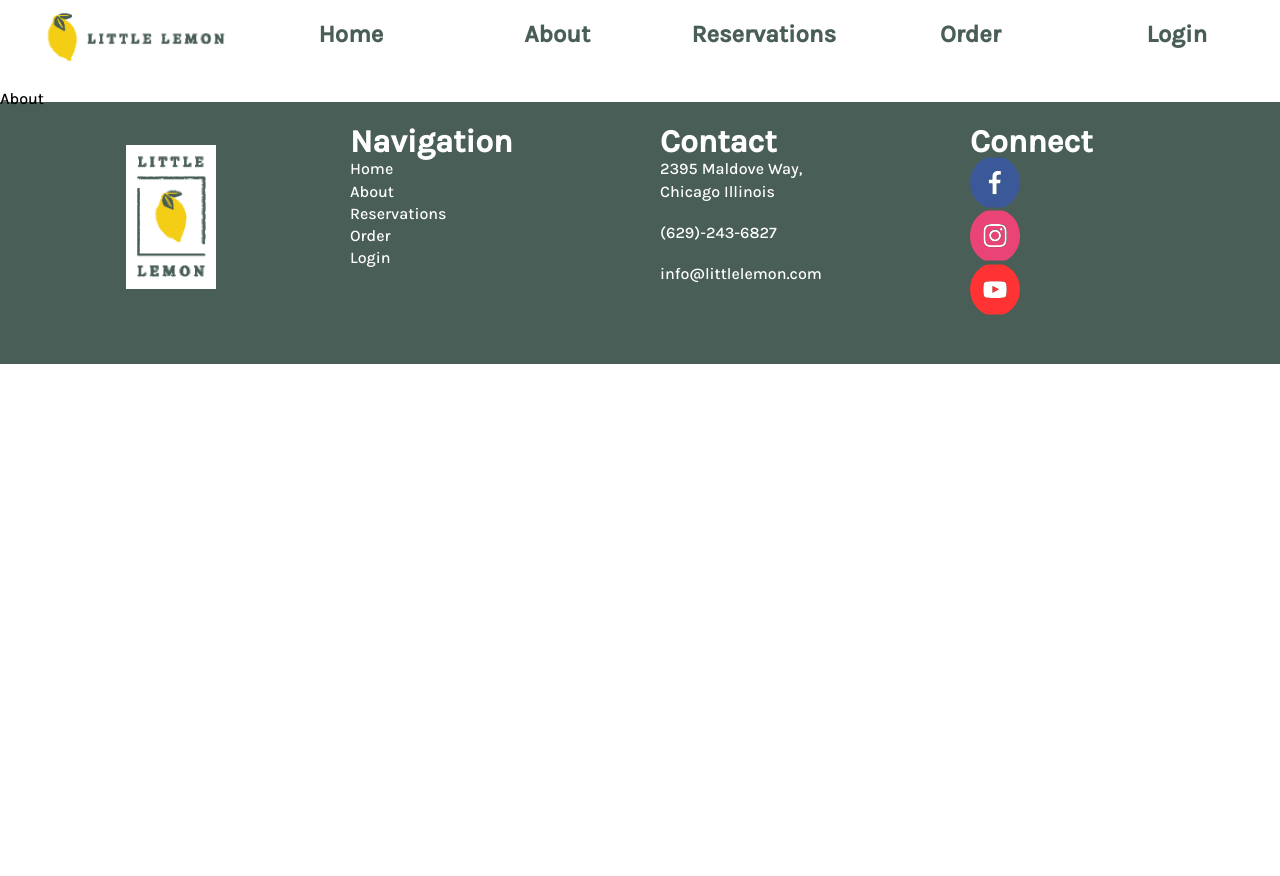
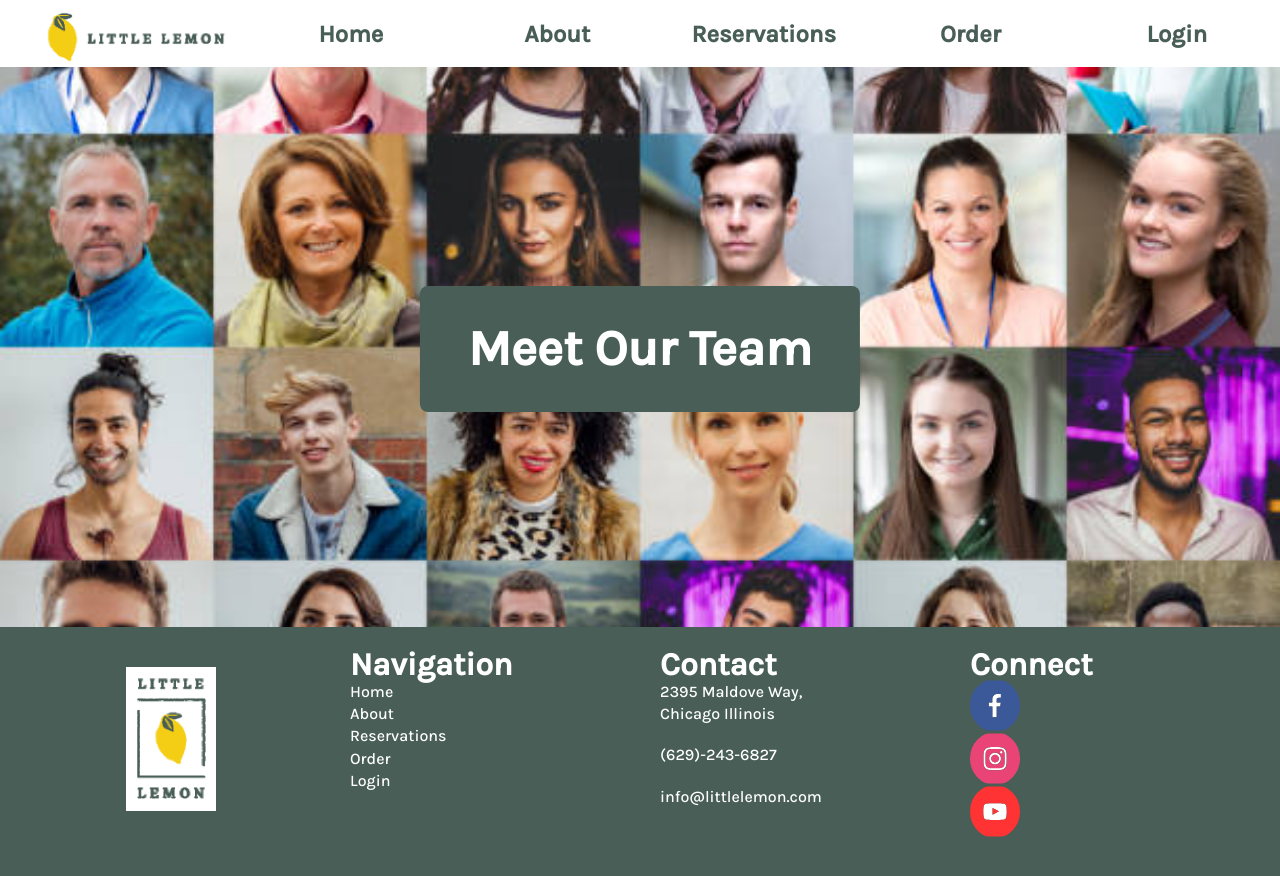
Before and after one commit to Ramasanjaya22/little-lemon-website, a React (Create React App) app: page /about in a window 1280 px wide. Shown: the top 876 px of the page. Before the commit the page ends 800 px from the top, so only its background shows below. Built offline with nearby package versions, Linux system fonts and the light colour scheme; a web font is replaced by a local one.

Commit message:
add about-us

```diff
--- a/src/App.css
+++ b/src/App.css
@@ -385,8 +385,8 @@ footer > menu {
 }
 
 .header-reserve {
-  width: 100vw; /* width of container */
-  height: 20rem; /* height of container */
+  width: 100%;
+  height: 70vh;
   object-fit: cover;
 }
 
--- a/src/components/pages/About.jsx
+++ b/src/components/pages/About.jsx
@@ -1,8 +1,11 @@
 import React from 'react'
+import Heading from '../sections/Aboutpages/Heading'
 
 const About = () => {
   return (
-    <div>About</div>
+    <>
+     <Heading />
+    </>
   )
 }
 
--- /dev/null
+++ b/src/components/sections/Aboutpages/Heading.jsx
@@ -0,0 +1,18 @@
+import React from "react";
+import AboutUs from "../../../assets/about-us.jpg";
+const Heading = () => {
+  return (
+    <header className="reserve-table">
+      <img
+        className="header-reserve"
+        src={AboutUs}
+        alt="Little Lemon Ingredients"
+      ></img>
+      <div className="reserve-header-text">
+        <h1>Meet Our Team</h1>
+      </div>
+    </header>
+  );
+};
+
+export default Heading;
```
Also changed, not shown: src/assets/about-us.jpg (added), src/assets/food/food4.webp (deleted).
